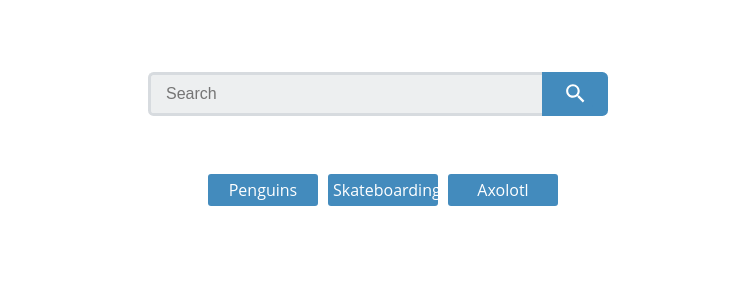
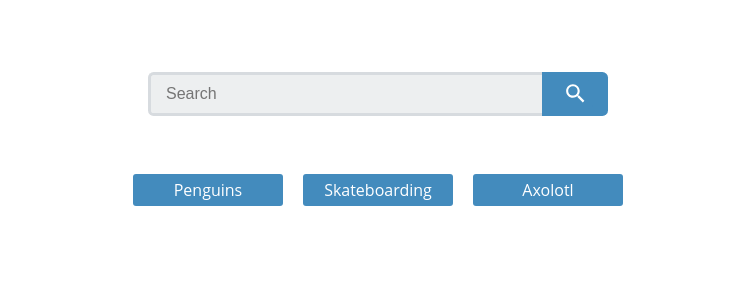
Before and after one commit to jimmy-guzman/reactflickrgallery, a React app: page / in a window 1280 px wide. Shown: the top 281 px of the page, without its empty margins (262-1015 px from the left). Built offline with nearby package versions, Linux system fonts and the light colour scheme; some packages are replaced by stand-ins of ours; no server answers.

Commit message:
fixed link width, and removed extra divs

```diff
--- a/src/components/Nav.js
+++ b/src/components/Nav.js
@@ -4,7 +4,6 @@ import { NavLink } from "react-router-dom";
 class Nav extends Component {
   render() {
     return (
-      <div>
       <nav className="main-nav">
         <ul>
           <li>
@@ -18,7 +17,6 @@ class Nav extends Component {
           </li>
         </ul>
       </nav>
-      </div>
     );
   }
 }
--- a/src/components/SearchForm.js
+++ b/src/components/SearchForm.js
@@ -25,7 +25,6 @@ class SearchForm extends Component {
 
   render() {
     return (
-      <div>
       <form className="search-form" onSubmit={this.handleSubmit}>
         <input
           type="text"
@@ -54,7 +53,6 @@ class SearchForm extends Component {
           </button>
         </Link>
       </form>
-      </div>
     );
   }
 }
--- a/src/css/index.css
+++ b/src/css/index.css
@@ -60,7 +60,6 @@ input {
   margin-bottom: 1em;
 }
 .main-nav a {
-  width: 100%;
   display: block;
   background: #438bbd;
   border-radius: 3px;
@@ -120,6 +119,6 @@ input {
   }
   .main-nav li {
     margin: 10px;
-    width: 100px;
+    width: 150px;
   }
 }
```
Lines whose indentation alone changed are shown as unchanged.
